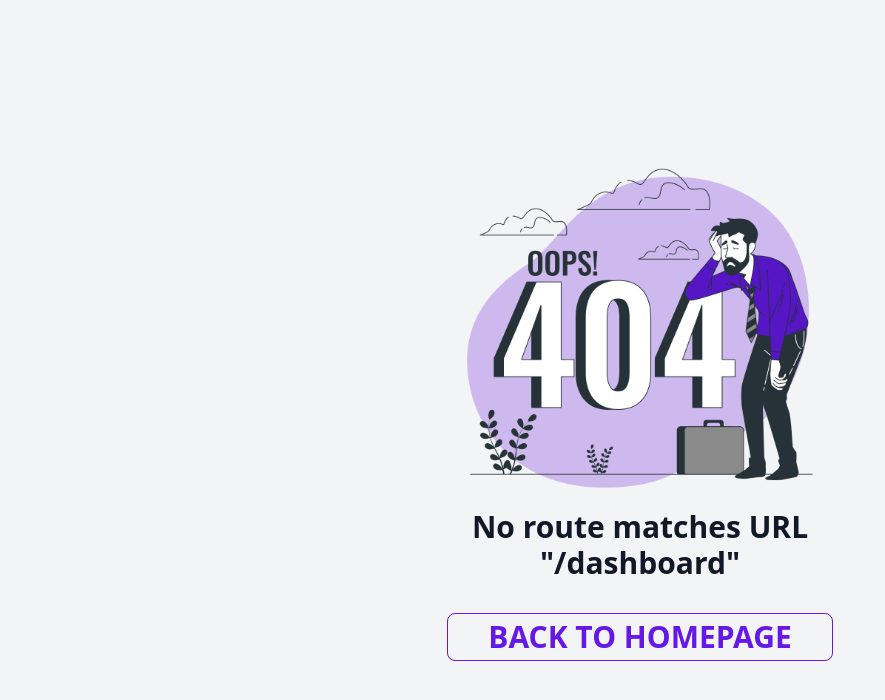
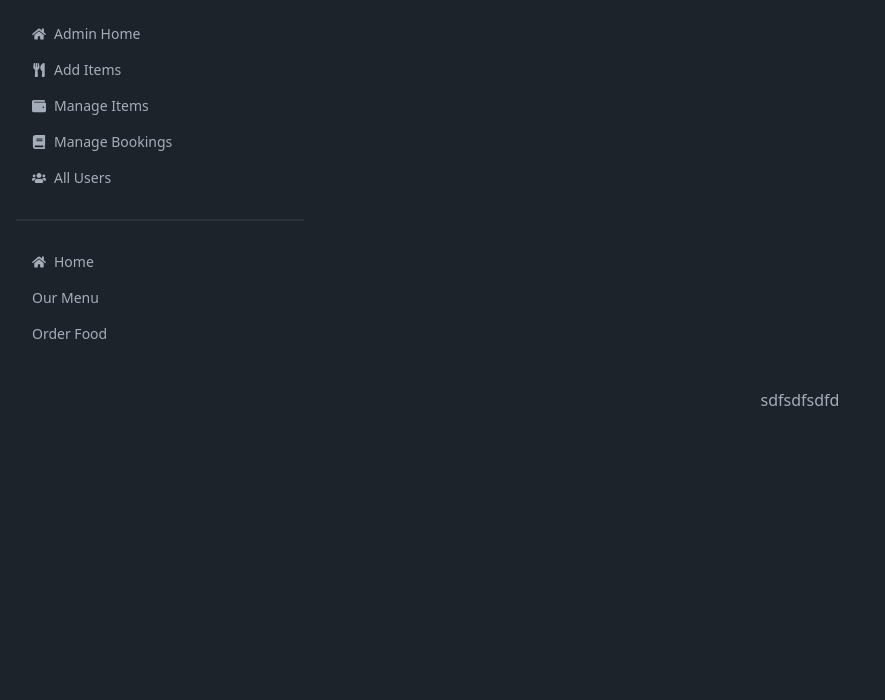
Before and after one commit to mrnayem2026/Ninja-King-Fu-Client, a React (Vite) app: page /dashboard in a window 1280 px wide. Shown: the top 700 px of the page, without its empty margins (0-885 px from the left). Built offline with nearby package versions, Linux system fonts and the light colour scheme; no server answers; a web font is replaced by a local one.

Commit message:
Dashboard implement

```diff
--- a/package.json
+++ b/package.json
@@ -20,6 +20,7 @@
     "react-awesome-slider": "^4.1.0",
     "react-dom": "^18.2.0",
     "react-hook-form": "^7.44.3",
+    "react-icons": "^4.9.0",
     "react-router-dom": "^6.12.0",
     "react-tooltip": "^5.13.1",
     "sass": "^1.63.3",
--- a/src/components/shared/Navbar/Navbar.jsx
+++ b/src/components/shared/Navbar/Navbar.jsx
@@ -65,7 +65,7 @@ const Navbar = () => {
                         <li>
                           {
                             user &&   <NavLink
-                            to='/dashboards'
+                            to='/dashboard'
                             className={({ isActive }) => (isActive ? 'active' : 'default')}
                         >
                             Dashboard
--- a/src/index.css
+++ b/src/index.css
@@ -12,3 +12,10 @@
   .default{
     @apply font-medium tracking-wide text-sky-200 transition-colors duration-200 hover:text-sky-400
   }
+
+  .drawer-side a.active {
+    color: white;
+  }
+  .drawer-side a {
+    background-color: transparent;
+  }
--- /dev/null
+++ b/src/layouts/Dashboard/Dashboard.jsx
@@ -0,0 +1,53 @@
+import React from 'react';
+import { FaShoppingCart, FaWallet, FaCalendarAlt, FaHome, FaUtensils, FaBook, FaUsers } from 'react-icons/fa';
+import { NavLink, Outlet } from 'react-router-dom';
+
+const Dashboard = () => {
+    const isAdmin = true;
+    return (
+        <div className="drawer lg:drawer-open">
+            <input id="my-drawer-2" type="checkbox" className="drawer-toggle" />
+            <div className="drawer-content flex flex-col items-center justify-center">
+                <Outlet></Outlet>sdfsdfsdfd
+                <label htmlFor="my-drawer-2" className="btn btn-primary drawer-button lg:hidden">Open drawer</label>
+
+            </div>
+            <div className="drawer-side">
+                <label htmlFor="my-drawer-2" className="drawer-overlay"></label>
+                <ul className="menu p-4 w-80">
+
+                    {
+                        isAdmin ? <>
+                            <li><NavLink to="/dashboard/home"><FaHome></FaHome> Admin Home</NavLink></li>
+                            <li><NavLink to="/dashboard/reservations"> <FaUtensils></FaUtensils> Add Items</NavLink></li>
+                            <li><NavLink to="/dashboard/history"><FaWallet></FaWallet> Manage Items</NavLink></li>
+                            <li><NavLink to="/dashboard/history"><FaBook></FaBook> Manage Bookings</NavLink></li>
+                            <li><NavLink to="/dashboard/allusers"><FaUsers></FaUsers> All Users</NavLink></li>
+
+                        </> : <>
+                            <li><NavLink to="/dashboard/home"><FaHome></FaHome> User Home</NavLink></li>
+                            <li><NavLink to="/dashboard/reservations"><FaCalendarAlt></FaCalendarAlt> Reservations</NavLink></li>
+                            <li><NavLink to="/dashboard/history"><FaWallet></FaWallet> Payment History</NavLink></li>
+                            <li>
+                                <NavLink to="/dashboard/mycart"><FaShoppingCart></FaShoppingCart> My Cart
+                                    <span className="badge inl badge-secondary">+{cart?.length || 0}</span>
+                                </NavLink>
+
+                            </li>
+                        </>
+                    }
+
+
+
+
+                    <div className="divider"></div>
+                    <li><NavLink to="/"><FaHome></FaHome> Home</NavLink> </li>
+                    <li><NavLink to="/menu"> Our Menu</NavLink></li>
+                    <li><NavLink to="/order/salad">Order Food</NavLink></li>
+                </ul>
+            </div>
+        </div>
+    );
+};
+
+export default Dashboard;
--- a/src/pages/Home/AboutUs.jsx
+++ b/src/pages/Home/AboutUs.jsx
@@ -1,6 +1,4 @@
 import aboutUsImg from '../../assets/img/about.png'
-import aboutUsImg1 from '../../assets/img/about1.jpg'
-import aboutUsImg2 from '../../assets/img/about2.jpg'
 const AboutUs = () => {
     return (
         <div className="hero min-h-screen bg-base-200">
```
Also changed, not shown: src/Routes/Router.jsx (+12 -0 lines), src/pages/Dashboard/Instructor Dashboard/AddClass.jsx (added, +11 -0 lines), 1 other file (tests, documents, lock files or other folders).
